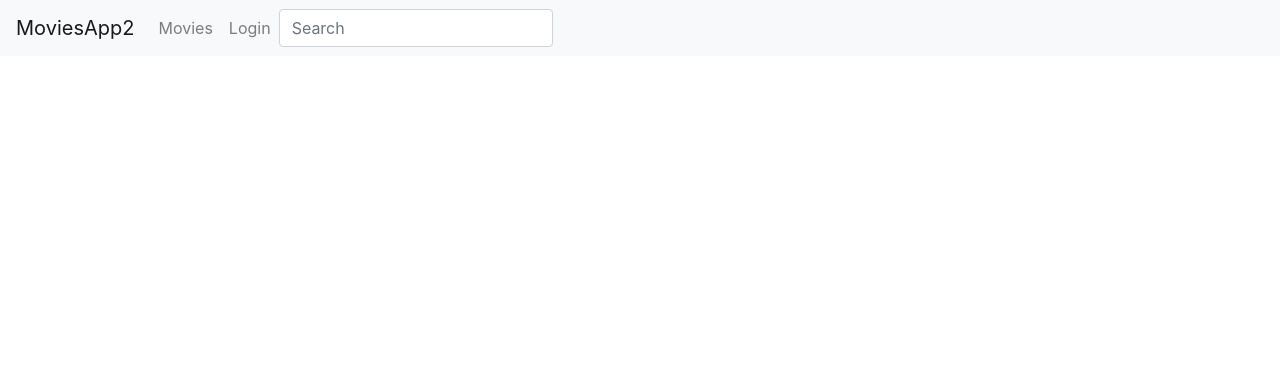
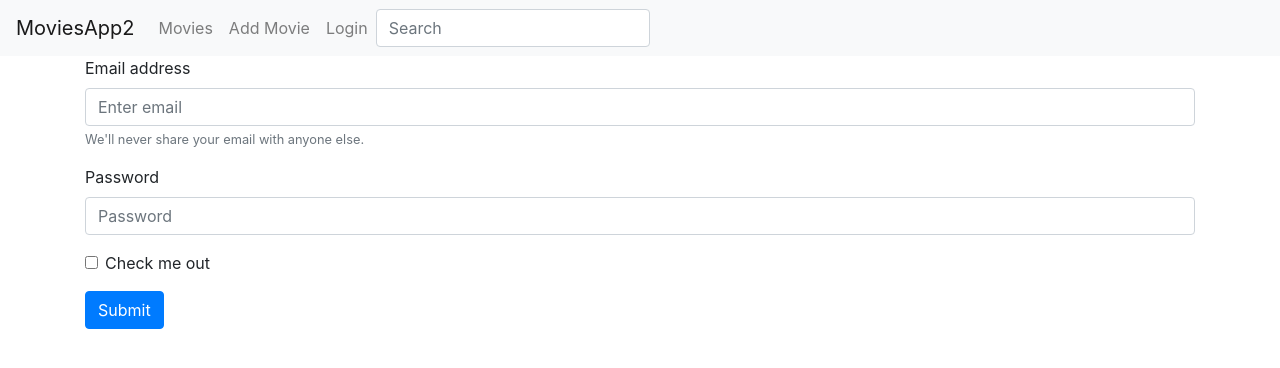
Before and after one commit to pedja77/movies-app-2, a Vue app: page /add in a window 1280 px wide. Shown: the top 368 px of the page. Built offline with nearby package versions, Linux system fonts and the light colour scheme.

Commit message:
before AddMovie

```diff
--- a/src/components/NavBar.vue
+++ b/src/components/NavBar.vue
@@ -8,6 +8,7 @@
       <!-- <div class="collapse navbar-collapse" id="navbarNavAltMarkup"> -->
       <div class="navbar-nav">
         <router-link class="nav-item nav-link" to="/movies">Movies</router-link>
+        <router-link class="nav-item nav-link" to="/add">Add Movie</router-link>
         <router-link v-if="!isAuthenticated" class="nav-item nav-link" to="/login">Login</router-link>
         <a v-else class="nav-item nav-link" href="#" @click="logout">Logout</a>
 
--- /dev/null
+++ b/src/pages/AddMovie.vue
@@ -0,0 +1,27 @@
+<template>
+  <div class="container">
+    <form>
+      <div class="form-group">
+        <label for="exampleInputEmail1">Email address</label>
+        <input type="email" class="form-control" id="exampleInputEmail1" aria-describedby="emailHelp" placeholder="Enter email">
+        <small id="emailHelp" class="form-text text-muted">We'll never share your email with anyone else.</small>
+      </div>
+      <div class="form-group">
+        <label for="exampleInputPassword1">Password</label>
+        <input type="password" class="form-control" id="exampleInputPassword1" placeholder="Password">
+      </div>
+      <div class="form-group form-check">
+        <input type="checkbox" class="form-check-input" id="exampleCheck1">
+        <label class="form-check-label" for="exampleCheck1">Check me out</label>
+      </div>
+      <button type="submit" class="btn btn-primary">Submit</button>
+    </form>
+  </div>
+</template>
+
+<script>
+export default {}
+</script>
+
+<style>
+</style>
--- a/src/pages/MoviesApp.vue
+++ b/src/pages/MoviesApp.vue
@@ -57,9 +57,7 @@
     // MovieService.getAllMovies().then(({ data }) => {
     //   this.movies = data
     // })
-    this.$eventHub.$on("search-term-updated", searchTerm => {
-      this.searchMovies(searchTerm)
-    })
+    this.$eventHub.$on("search-term-updated", this.searchMovies)
   },
   beforeRouteEnter(to, from, next) {
     MovieService.getAllMovies().then(({ data }) => {
--- a/src/router.js
+++ b/src/router.js
@@ -3,6 +3,7 @@
 
 import MoviesApp from "./pages/MoviesApp.vue"
 import AppLogin from "./pages/AppLogin.vue"
+import AddMovie from "./pages/AddMovie.vue"
 
 Vue.use(VueRouter)
 
@@ -11,6 +12,7 @@
   routes: [
     { path: "/", redirect: "/movies" },
     { path: "/movies", component: MoviesApp, name: "movies" },
-    { path: "/login", component: AppLogin, name: "login" }
+    { path: "/login", component: AppLogin, name: "login" },
+    { path: "/add", component: AddMovie, name: "add-movie" }
   ]
 })
```
